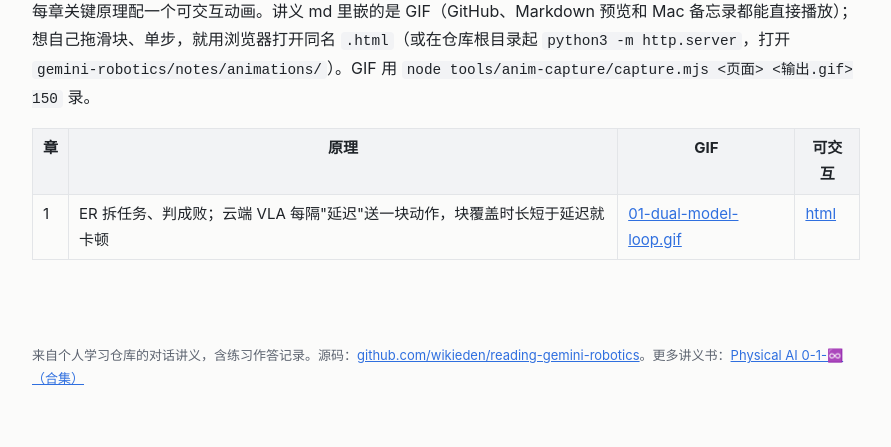
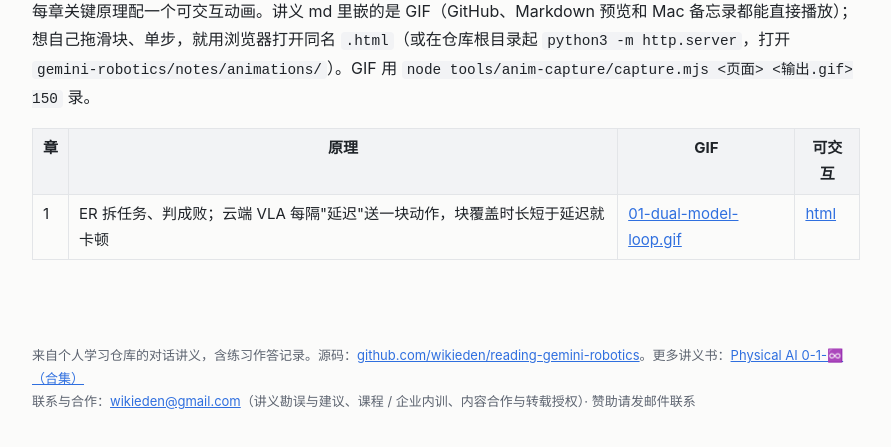
Before and after one commit to wikieden/reading-gemini-robotics, a plain HTML site: page animations/index.html in a window 1280 px wide. Shown: the part 139-586 px from the top of the page, without its empty margins (194-1085 px from the left). Drawn offline with nearby package versions, Linux system fonts and the light colour scheme.

Commit message:
页脚与集合页加联系与合作方式

```diff
--- a/animations/index.html
+++ b/animations/index.html
@@ -90,7 +90,7 @@ footer{max-width:860px;margin:0 auto;padding:0 16px 40px;color:var(--mute);font-
 </tbody>
 </table>
 </main>
-<footer>来自个人学习仓库的对话讲义，含练习作答记录。源码：<a href="https://github.com/wikieden/reading-gemini-robotics">github.com/wikieden/reading-gemini-robotics</a>。更多讲义书：<a href="https://wikieden.github.io/ai-books/">Physical AI 0-1-♾️（合集）</a></footer>
+<footer>来自个人学习仓库的对话讲义，含练习作答记录。源码：<a href="https://github.com/wikieden/reading-gemini-robotics">github.com/wikieden/reading-gemini-robotics</a>。更多讲义书：<a href="https://wikieden.github.io/ai-books/">Physical AI 0-1-♾️（合集）</a><br>联系与合作：<a href="mailto:wikieden@gmail.com">wikieden@gmail.com</a>（讲义勘误与建议、课程 / 企业内训、内容合作与转载授权）· 赞助请发邮件联系</footer>
 <script>(function(){var d=document.documentElement,K=["s","m","l","xl"];
 function save(k,v){try{v?localStorage.setItem(k,v):localStorage.removeItem(k)}catch(e){}}
 var s=document.getElementById("ab-theme");if(s){s.value=d.dataset.theme||"";s.onchange=function(){if(s.value)d.dataset.theme=s.value;else delete d.dataset.theme;save("ab-theme",s.value)}}
```
Also changed, not shown: index.html (+1 -1 lines), lessons/01-overview.html (+1 -1 lines), lessons/appendix-glossary.html (+1 -1 lines), lessons/index.html (+1 -1 lines), review.html (+1 -1 lines), 1 other file.
